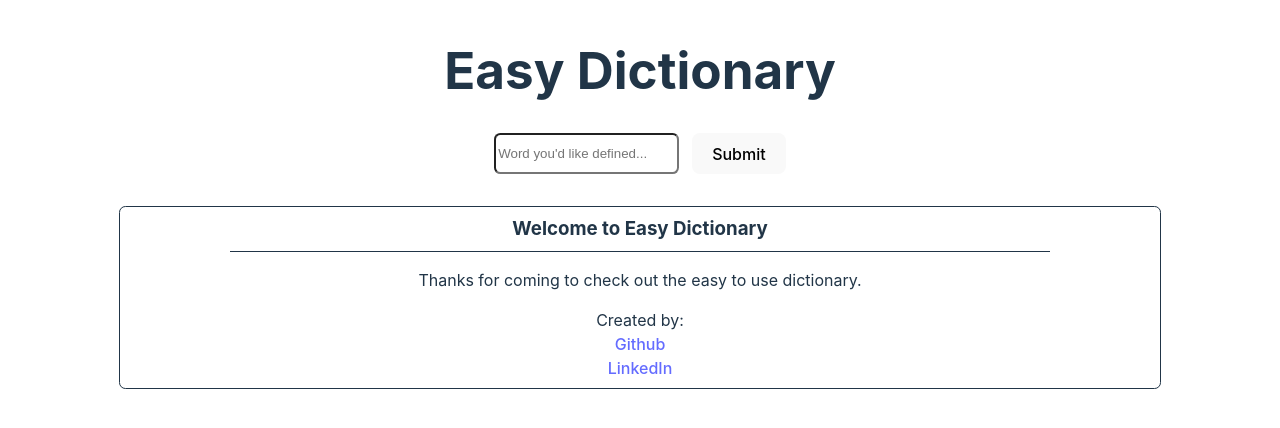
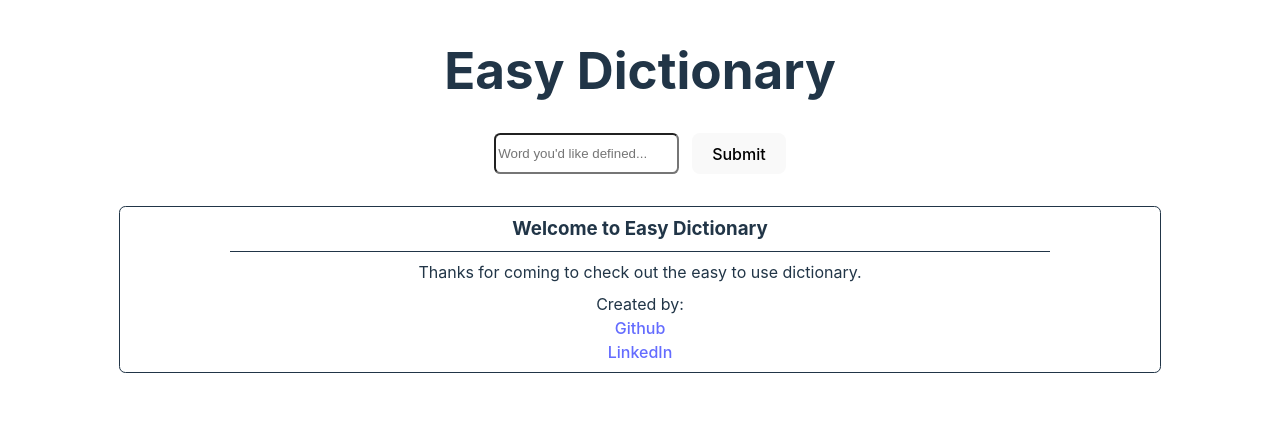
Before and after one commit to nicisherenow/a-dictionary, a React (Vite) app: page / in a window 1280 px wide. Shown: the top 428 px of the page. Built offline with nearby package versions, Linux system fonts and the light colour scheme.

Commit message:
got rid of some extra space

```diff
--- a/src/index.css
+++ b/src/index.css
@@ -59,3 +59,7 @@ button:focus-visible {
     background-color: #f9f9f9;
   }
 }
+
+p {
+  margin: 1svh 0;
+}
```
